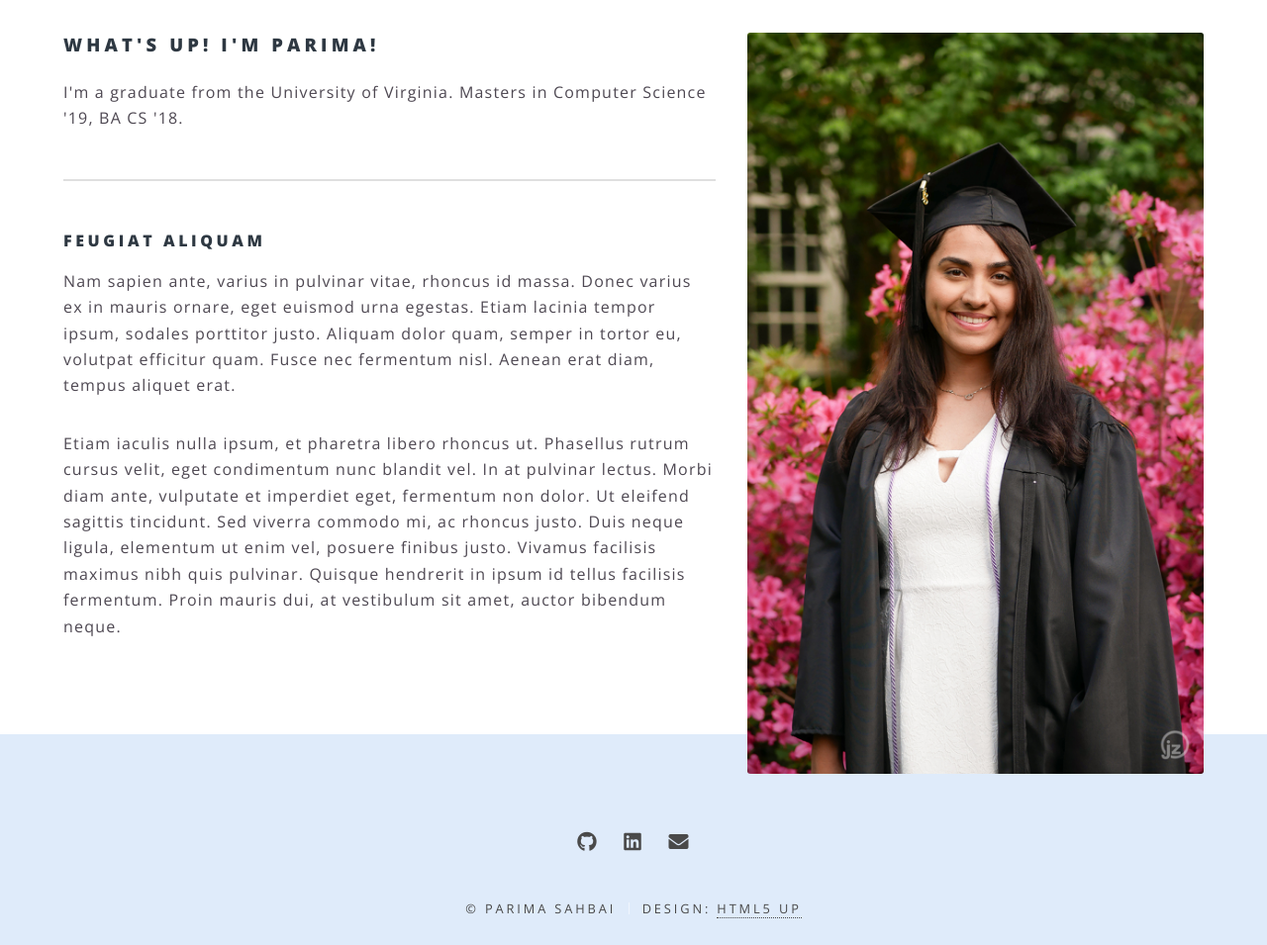
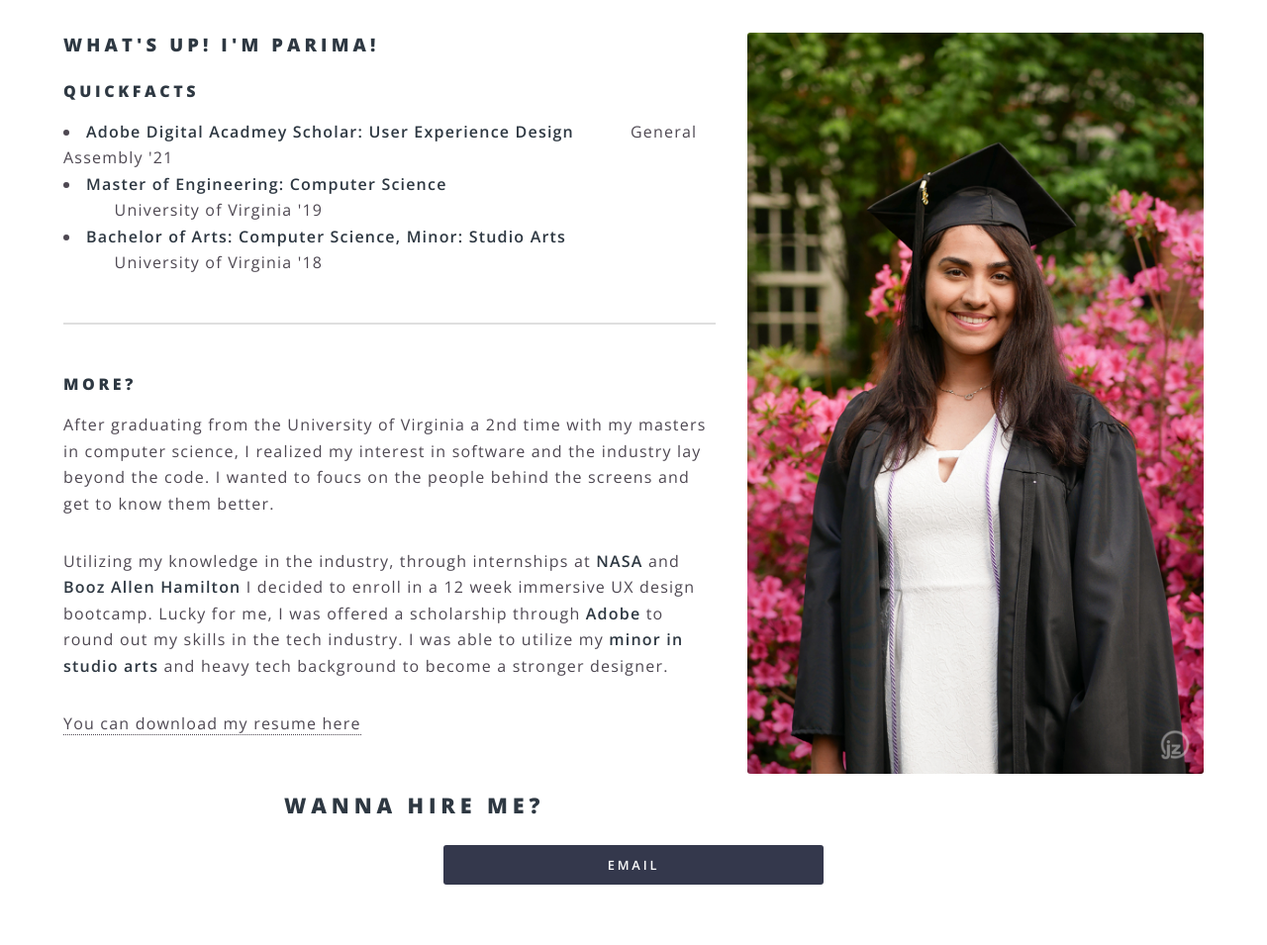
Before and after one commit to ppyy16/portfolio2021, a plain HTML site: page about.html in a window 1280 px wide. Shown: the part 460-1415 px from the top of the page at 99% size. Drawn offline with nearby package versions, Linux system fonts and the light colour scheme.

Commit message:
about update

```diff
--- a/about.html
+++ b/about.html
@@ -57,14 +57,26 @@
 								<span class="image right"><img src="images/profpic.jpg" alt=""></span>
 
 								<h3>What's up! I'm Parima!</h3>
-								<p> I'm a graduate from the University of Virginia. Masters in Computer Science '19, BA CS '18. </p>
+								<h4> Quickfacts</h4>
+								<li><b>Adobe Digital Acadmey Scholar: User Experience Design</b> &emsp;&emsp;&emsp;General Assembly '21</li>
+								<li><b>Master of Engineering: Computer Science</b></br>&emsp;&emsp;&emsp;University of Virginia '19 </li>
+								<li><b>Bachelor of Arts: Computer Science, Minor: Studio Arts</b></br>&emsp;&emsp;&emsp;University of Virginia '18 </li>
+
+
 
 								<hr />
 
-								<h4>Feugiat aliquam</h4>
-								<p>Nam sapien ante, varius in pulvinar vitae, rhoncus id massa. Donec varius ex in mauris ornare, eget euismod urna egestas. Etiam lacinia tempor ipsum, sodales porttitor justo. Aliquam dolor quam, semper in tortor eu, volutpat efficitur quam. Fusce nec fermentum nisl. Aenean erat diam, tempus aliquet erat.</p>
+								<h4>More?</h4>
+								<p>After graduating from the University of Virginia a 2nd time with my masters in computer science, I realized my interest in software and the industry lay beyond the code. I wanted to foucs on the people behind the screens and get to know them better.</p>
 
-								<p>Etiam iaculis nulla ipsum, et pharetra libero rhoncus ut. Phasellus rutrum cursus velit, eget condimentum nunc blandit vel. In at pulvinar lectus. Morbi diam ante, vulputate et imperdiet eget, fermentum non dolor. Ut eleifend sagittis tincidunt. Sed viverra commodo mi, ac rhoncus justo. Duis neque ligula, elementum ut enim vel, posuere finibus justo. Vivamus facilisis maximus nibh quis pulvinar. Quisque hendrerit in ipsum id tellus facilisis fermentum. Proin mauris dui, at vestibulum sit amet, auctor bibendum neque.</p>
+								<p>Utilizing my knowledge in the industry, through internships at <b>NASA</b> and <b>Booz Allen Hamilton</b> I decided to enroll in a 12 week immersive UX design bootcamp. Lucky for me, I was offered a scholarship through <b>Adobe</b> to round out my skills in the tech industry. I was able to utilize my <b>minor in studio arts</b> and heavy tech background to become a stronger designer.</p>
+								<a href="#" style="margin-bottom: 20px;">You can download my resume here</a>
+
+								<div class="hireme">
+								<h2>Wanna hire me?</h2>
+								<a href="mailto:ps4ww@virginia.edu" class="button fit primary">Email</a>
+								</div>
+
 
 							</div>
 						</section>
--- a/assets/css/main.css
+++ b/assets/css/main.css
@@ -4038,3 +4038,9 @@ input, select, textarea {
 		  display: block;
 		  padding: 20px;
 	  }
+
+	  .hireme {
+		  display:block;
+		  padding:50px;
+		  text-align:center;
+	  }
```
